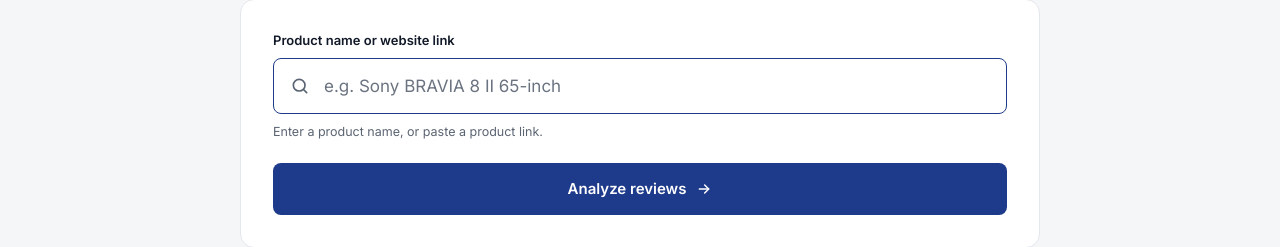
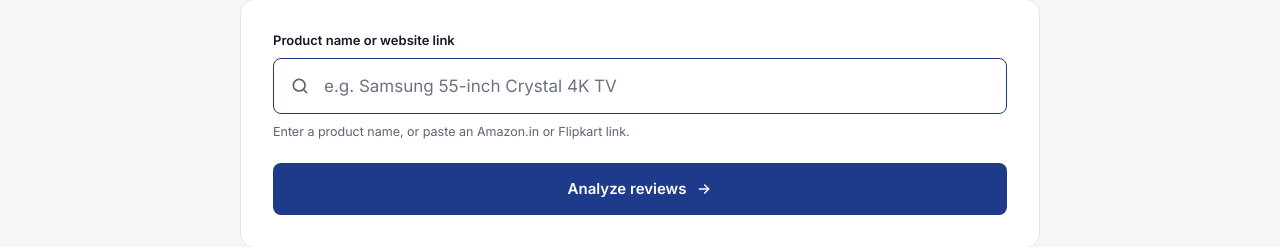
Before and after one commit to samvartikamishra/ReviewWise, a plain HTML site: page index.html in a window 1280 px wide. Shown: the part 373-620 px from the top of the page. Drawn offline with Linux system fonts and the light colour scheme.

Commit message:
Update index.html

```diff
--- a/index.html
+++ b/index.html
@@ -293,9 +293,9 @@
       <label for="q">Product name or website link</label>
       <div class="field">
         <svg width="20" height="20" viewBox="0 0 24 24" fill="none" stroke="#5B6472" stroke-width="2" stroke-linecap="round" aria-hidden="true"><circle cx="11" cy="11" r="7"/><path d="m20 20-3.5-3.5"/></svg>
-        <input id="q" type="text" placeholder="e.g. Sony BRAVIA 8 II 65-inch" autocomplete="off">
+        <input id="q" type="text" placeholder="e.g. Samsung 55-inch Crystal 4K TV" autocomplete="off">
       </div>
-      <p class="hint">Enter a product name, or paste a product link.</p>
+      <p class="hint">Enter a product name, or paste an Amazon.in or Flipkart link.</p>
       <button class="btn-primary" type="submit">
         Analyze reviews
         <svg width="16" height="16" viewBox="0 0 24 24" fill="none" stroke="currentColor" stroke-width="2.2" stroke-linecap="round" stroke-linejoin="round" aria-hidden="true"><path d="M5 12h14"/><path d="m13 6 6 6-6 6"/></svg>
@@ -504,7 +504,7 @@ const $ = (id) => document.getElementById(id);
 const esc = (s) => String(s == null ? "" : s).replace(/[&<>"']/g, (c) => ({ "&": "&amp;", "<": "&lt;", ">": "&gt;", '"': "&quot;", "'": "&#39;" }[c]));
 const plural = (n, word) => n + " " + word + (n === 1 ? "" : "s");
 const MONTHS = ["Jan","Feb","Mar","Apr","May","Jun","Jul","Aug","Sep","Oct","Nov","Dec"];
-const dateLabel = (d) => { if (!d) return "Undated"; const p = d.split("-"); return MONTHS[+p[1] - 1] + " " + (+p[2]) + ", " + p[0]; };
+const dateLabel = (d) => { if (!d) return "Undated"; const p = d.split("-"); return p[2] ? MONTHS[+p[1] - 1] + " " + (+p[2]) + ", " + p[0] : MONTHS[+p[1] - 1] + " " + p[0]; };
 
 const ICON_CHEV = '<svg class="chev" width="18" height="18" viewBox="0 0 24 24" fill="none" stroke="#5B6472" stroke-width="2" stroke-linecap="round" stroke-linejoin="round" aria-hidden="true"><path d="m6 9 6 6 6-6"/></svg>';
 const ICON_OUT = '<svg width="14" height="14" viewBox="0 0 24 24" fill="none" stroke="currentColor" stroke-width="2.2" stroke-linecap="round" stroke-linejoin="round" aria-hidden="true"><path d="M7 17 17 7"/><path d="M8 7h9v9"/></svg>';
```
